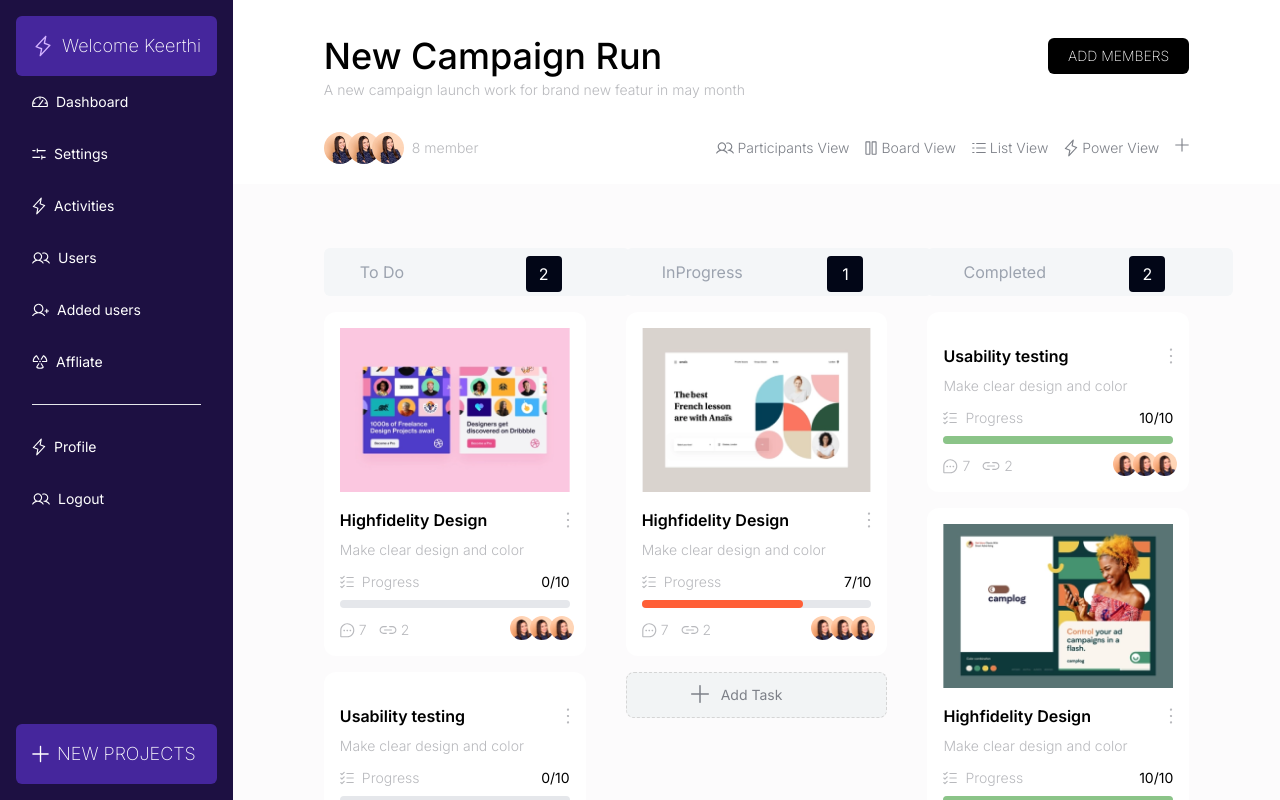
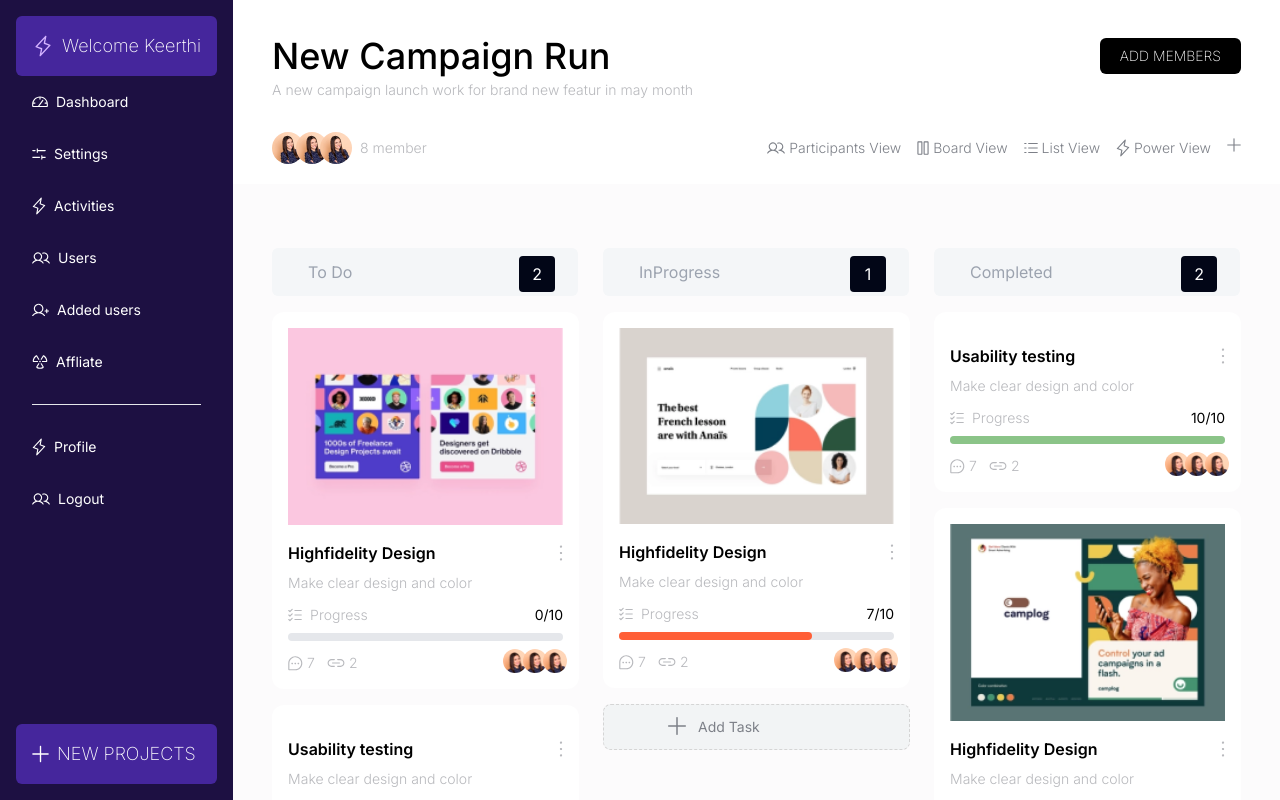
Before and after one commit to Bolaji-hub/Campaign-dashboard, a React (Vite) app: page / in a window 1280 px wide. Built offline with nearby package versions, Linux system fonts and the light colour scheme.

Commit message:
- fixes the card

```diff
--- a/src/components/Main.jsx
+++ b/src/components/Main.jsx
@@ -71,7 +71,7 @@ const Main = () => {
   );
 
   return (
-    <main className="container py-16 grid grid-cols-3 gap-10">
+    <main className="container py-16 grid grid-cols-3 gap-6">
       {[
         { id: "to-do", label: "To Do" },
         { id: "in-progress", label: "InProgress" },
@@ -107,8 +107,8 @@ export default Main;
 
 const Item = ({ item, className }) => {
   return (
-    <div className={className + " bg-white rounded-xl  p-4"}>
-      {item.img && <img src={item.img} />}
+    <div className={className + " bg-white rounded-xl p-4"}>
+      {item.img && <img className="w-full" src={item.img} />}
       <div className="flex justify-between items-center mt-4 mb-2">
         <h6 className="text-[#000000] font-semibold">{item.title}</h6>
         <img src={vector26} />
--- a/src/index.css
+++ b/src/index.css
@@ -11,9 +11,9 @@
 }
 
 .container {
-  padding-left: clamp(0.5rem, 3vw, 10rem);
-  padding-right: clamp(0.5rem, 3vw, 10rem);
-  max-width: clamp(800px, 90%, 1400px);
+  padding-left: clamp(0.5rem, 1vw, 10rem);
+  padding-right: clamp(0.5rem, 1vw, 10rem);
+  max-width: clamp(800px, 95%, 1400px);
   margin: auto;
 
   flex: 1;
```
